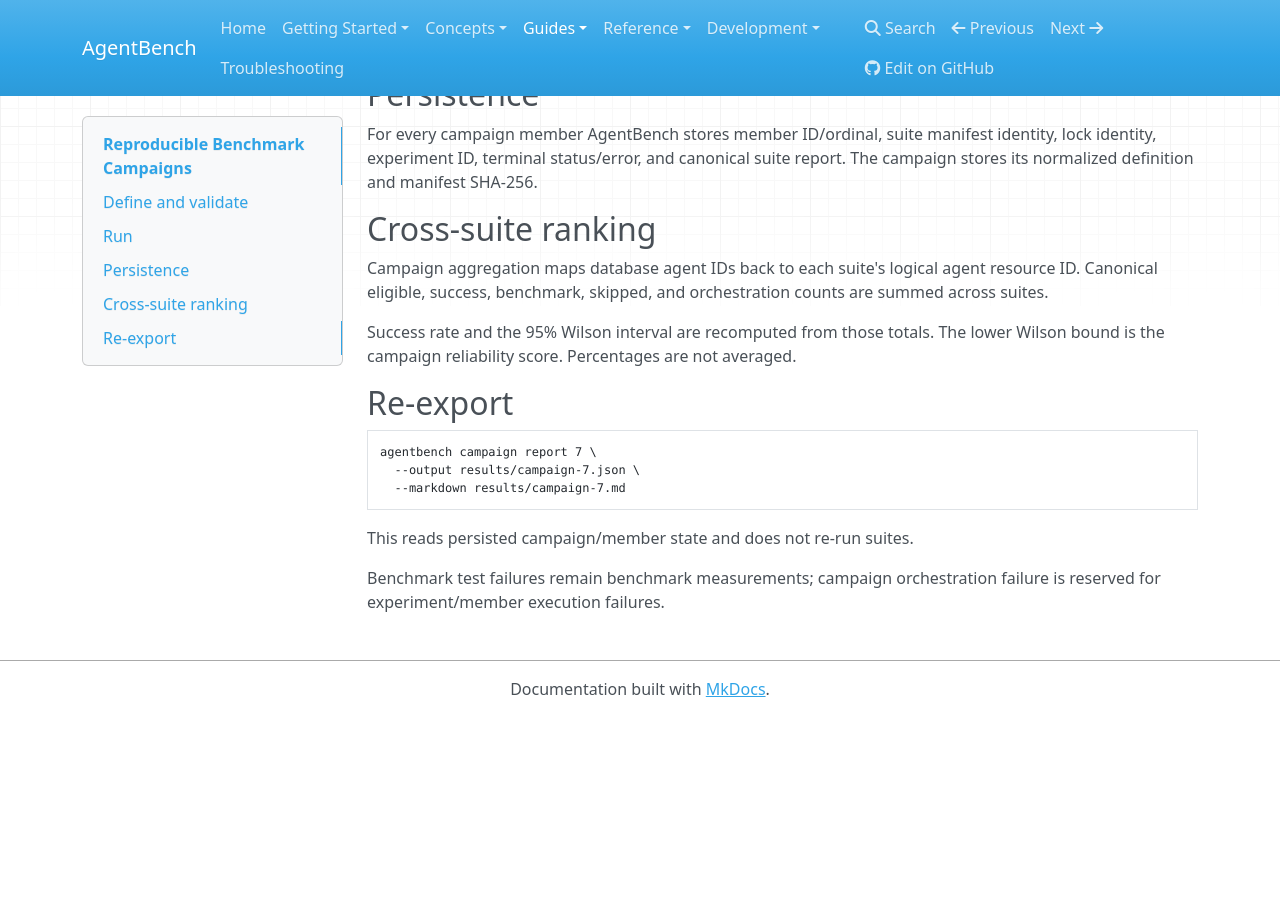
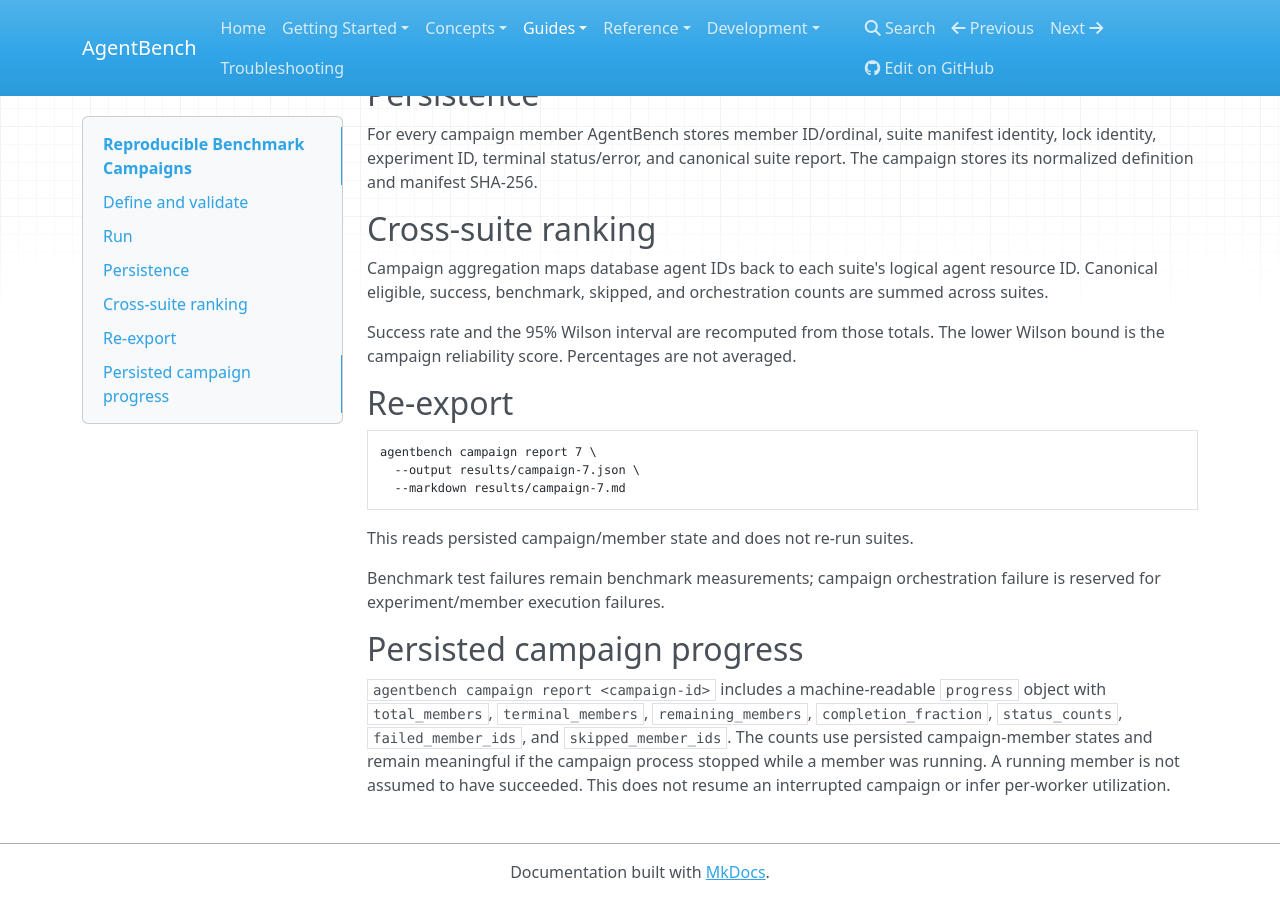
Before and after one commit to takahashijake/AgentBench, an MkDocs documentation site: the page built from docs/guides/campaigns.md, in a window 1280 px wide and 900 px high, scrolled down 826 px. Built offline with MkDocs 1.6.1, drawn with Linux system fonts in a browser that asks for light colours; nearby versions of some CDN libraries; before the commit the page ends 1543 px from its top, so only the background shows below that.

Commit message:
Document persisted campaign progress reporting

```diff
--- a/docs/guides/campaigns.md
+++ b/docs/guides/campaigns.md
@@ -68,3 +68,7 @@ This reads persisted campaign/member state and does not re-run suites.
 
 Benchmark test failures remain benchmark measurements; campaign orchestration
 failure is reserved for experiment/member execution failures.
+
+## Persisted campaign progress
+
+`agentbench campaign report <campaign-id>` includes a machine-readable `progress` object with `total_members`, `terminal_members`, `remaining_members`, `completion_fraction`, `status_counts`, `failed_member_ids`, and `skipped_member_ids`. The counts use persisted campaign-member states and remain meaningful if the campaign process stopped while a member was running. A running member is not assumed to have succeeded. This does not resume an interrupted campaign or infer per-worker utilization.
```
